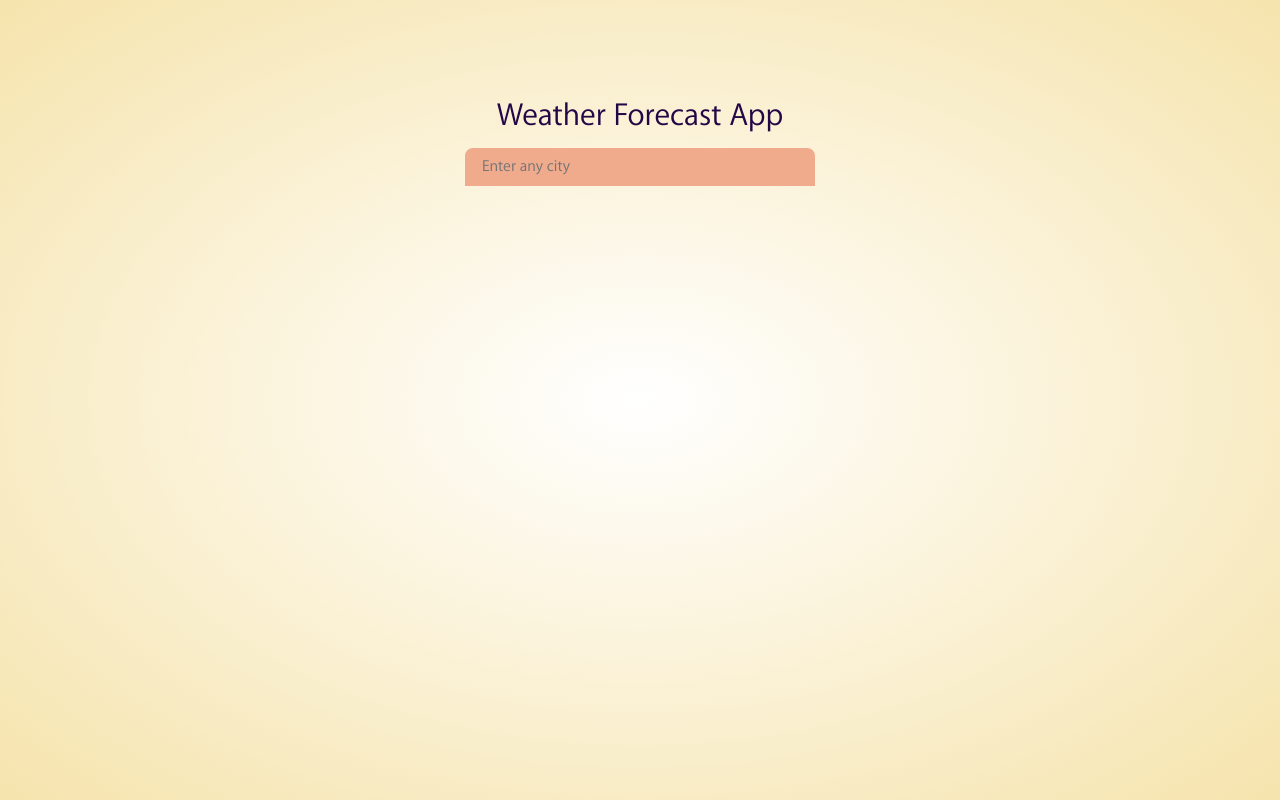
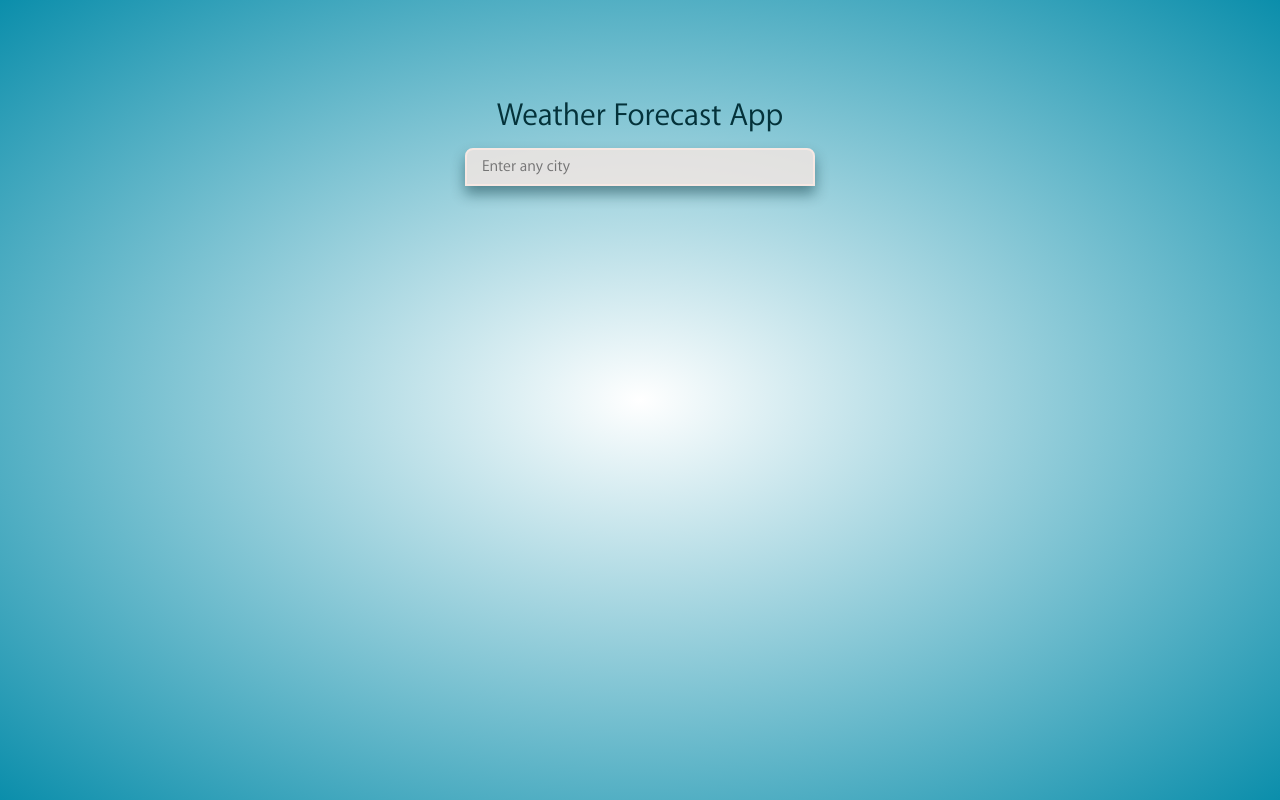
Before and after one commit to Vlad-Viddi/weather_forecast, a React (Create React App) app: page / in a window 1280 px wide. Built offline with nearby package versions, Linux system fonts and the light colour scheme.

Commit message:
autofocus added and some fixes

```diff
--- a/src/js/App.jsx
+++ b/src/js/App.jsx
@@ -59,15 +59,15 @@ const App = () => {
     }
   }
 
-  console.log(weather.weather && weather.weather[0].icon);
-  console.log(weatherBg);
+
+  const dayNight = weatherBg.slice(-1) === 'n' ? 'night' : '';
 
   return (
     <div
       className={`app app-${weatherBg}`}
     >
       <main className="content">
-        <h1 className="appTitle">Weather Forecast App</h1>
+        <h1 className={`appTitle appTitle--${dayNight}`}>Weather Forecast App</h1>
         <SearchBox
           query={query}
           setQuery={setQuery}
--- a/src/js/components/SearchBox/SearchBox.jsx
+++ b/src/js/components/SearchBox/SearchBox.jsx
@@ -10,6 +10,7 @@ export const SearchBox = ({ query, setQuery, fetchWeather }) => {
   return (
     <div className="search-box">
       <input
+        autoFocus
         type="text"
         placeholder="Enter any city"
         className="search-bar"
--- a/src/sass/_app.scss
+++ b/src/sass/_app.scss
@@ -26,6 +26,10 @@
       margin-bottom: 1rem;
       text-align: center;
       color: $dark;
+
+      &--night {
+        color: $light;
+      }
     }
   }
 
--- a/src/sass/_vars.scss
+++ b/src/sass/_vars.scss
@@ -5,10 +5,11 @@
 }
 
 //color
-$main_bcg: #f6e4ad;
-$input_bcg: #f0ab8d;
-$spinner: #eb2632;
-$dark: #240747;
+$main_bcg: #0b8eab;
+$input_bcg: #f7e8e3;
+$spinner: tomato;
+$dark: #04323a;
+$light: #d1dcde;
 
 // sizes
 $minContentWidth: 350px;
```
Also changed, not shown: 1 other file (tests, documents, lock files or other folders).
